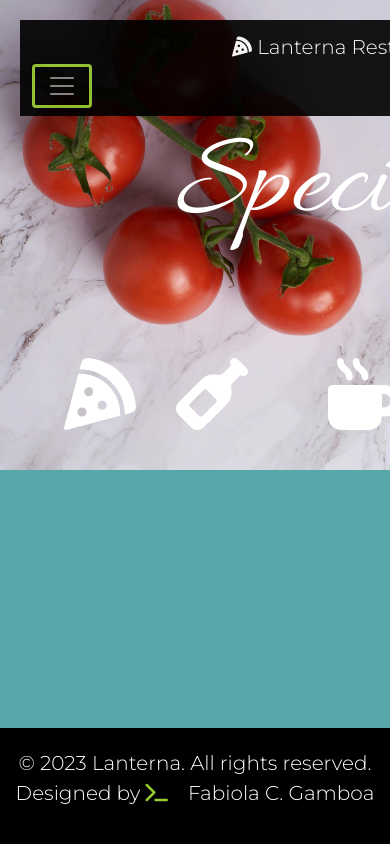
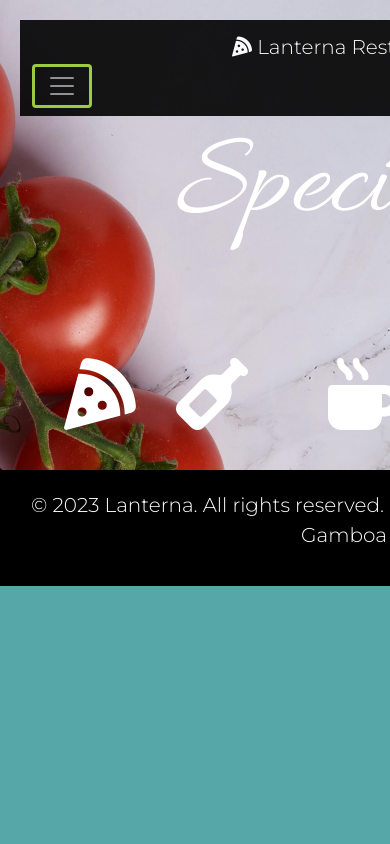
Before and after one commit to Fabscg/lanterna-marketplace, a PHP site: page /public/specials.html in a window 390 px wide; the page is wider, and only the part inside the window is pictured. Run offline with PHP 8.4, Linux system fonts and the light colour scheme; some libraries are stand-ins or nearby versions.

Commit message:
making style changes in the specials pagee

```diff
--- a/public/style.css
+++ b/public/style.css
@@ -515,14 +515,7 @@
 }
 
 @media screen and (max-width:980px) {
-    #specials {
-        background: url("assets/img/tomatoes.jpeg");
-        background-repeat: no-repeat;
-        margin: 0;
-        background-position: center ;
-        max-height: fit-content;
-        margin-top: 0;
-    }
+    #specials,
     .navbar-nav {
         align-items: center;
     }
@@ -555,9 +548,7 @@
     }
 
     .second-footer {
-        position: absolute;
-        width:100%;
-        bottom: 0;
+        margin-bottom: 0;
         padding-bottom: 0;
     }
 
@@ -659,10 +650,4 @@
         justify-content: center!important;
         align-items: center;
     }
-    .second-footer {
-        position: absolute;
-        min-width:100% !important;
-        bottom: 0;
-        padding-bottom: 0;
-    }
 }
```
